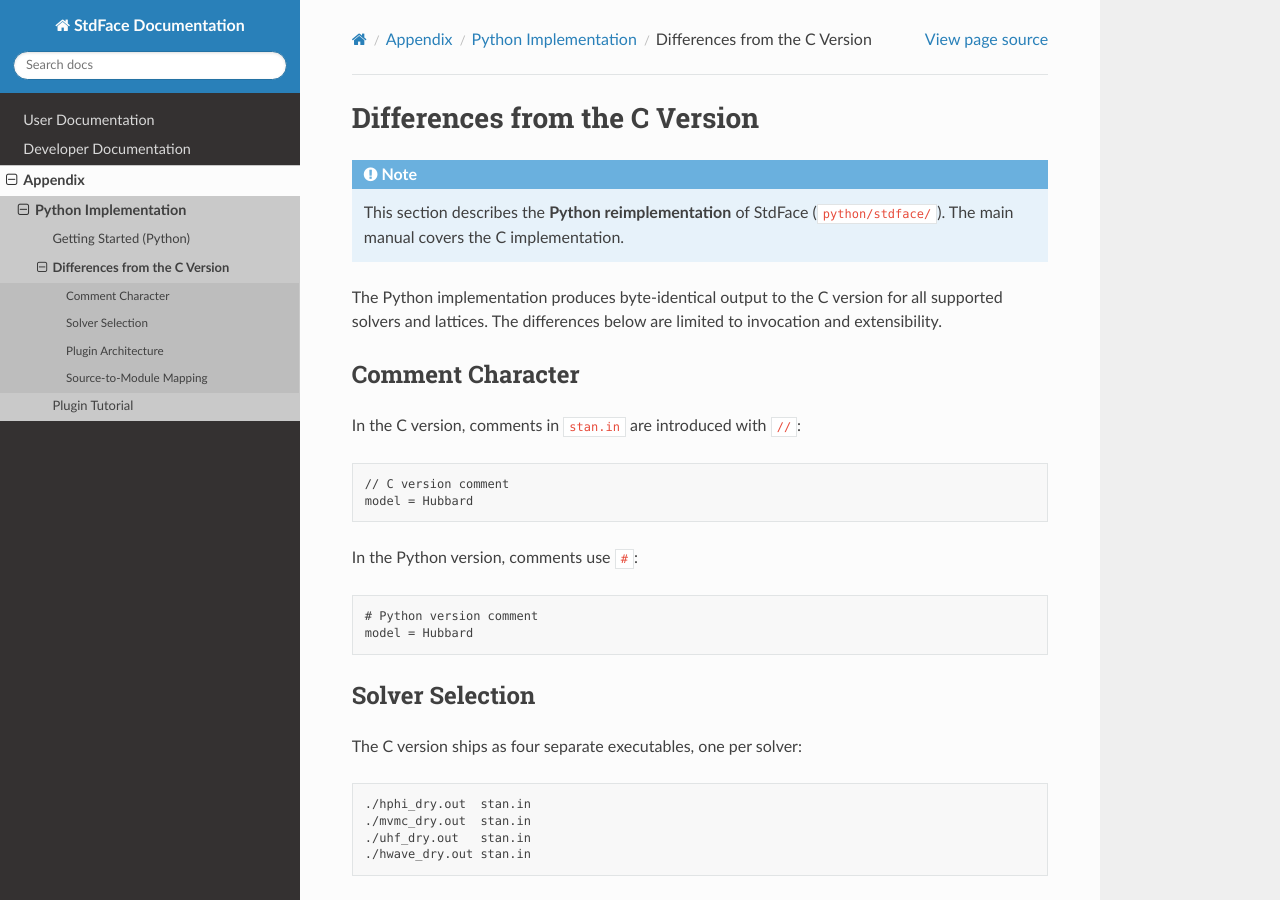
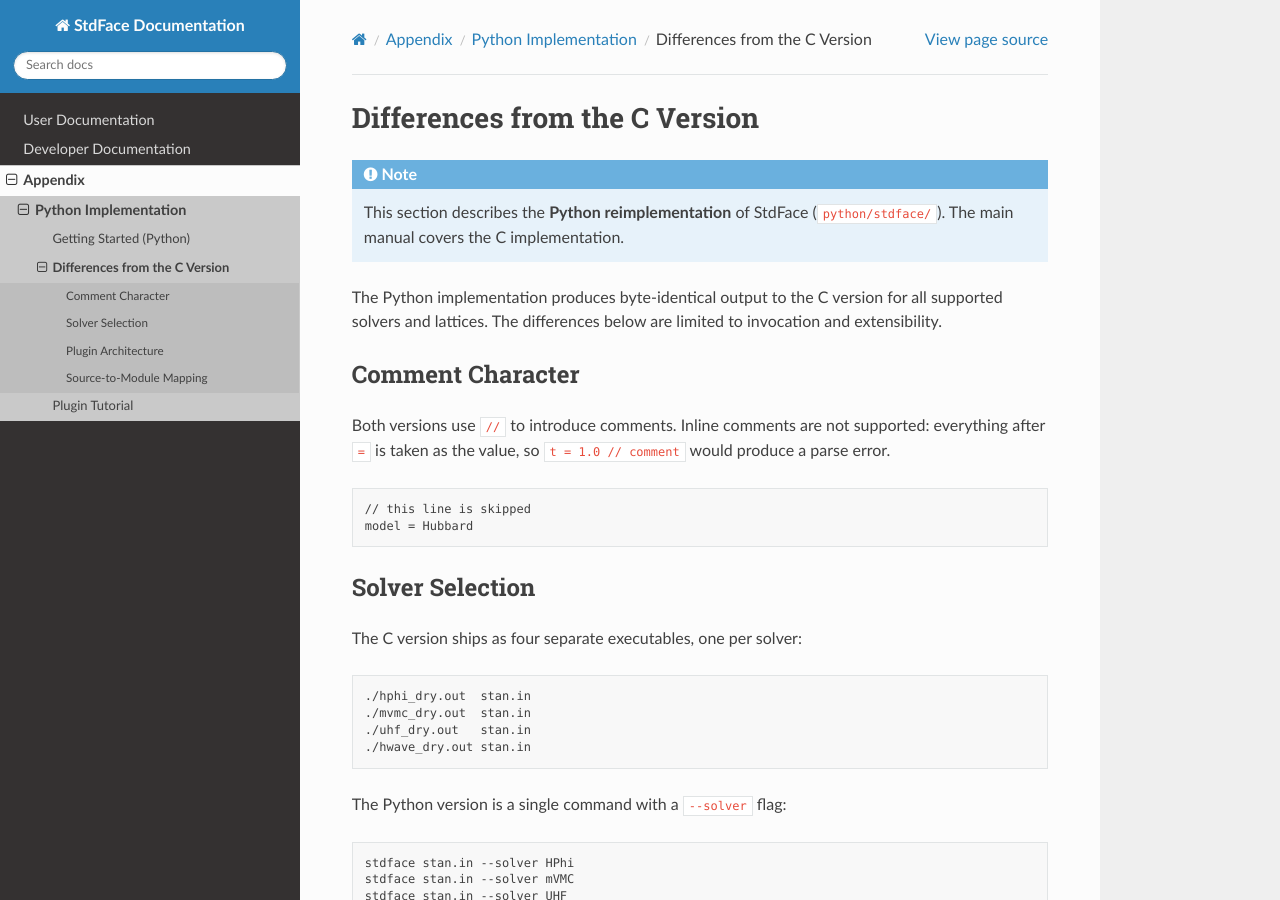
Before and after one commit to issp-center-dev/StdFace, a Sphinx documentation site: the page built from docs/appendix/python/differences.rst, in a window 1280 px wide and 900 px high. Built offline with Sphinx 7.4.7 and the Read the Docs theme 3.1.0, drawn with Linux system fonts in a browser that asks for light colours.

Commit message:
docs: fix Python appendix comment character and add HPhi CLI example
- Correct comment character: both C and Python versions use '//', not '#'
- Add inline comment note: inline comments are not supported
- Add explicit '--solver HPhi' example to getting_started CLI section

Co-Authored-By: Claude Sonnet 4.6 <noreply@anthropic.com>

```diff
--- a/docs/appendix/python/differences.rst
+++ b/docs/appendix/python/differences.rst
@@ -13,18 +13,13 @@ invocation and extensibility.
 Comment Character
 -----------------
 
-In the C version, comments in ``stan.in`` are introduced with ``//``:
+Both versions use ``//`` to introduce comments.  Inline comments are not
+supported: everything after ``=`` is taken as the value, so
+``t = 1.0 // comment`` would produce a parse error.
 
 .. code-block:: text
 
-   // C version comment
-   model = Hubbard
-
-In the Python version, comments use ``#``:
-
-.. code-block:: text
-
-   # Python version comment
+   // this line is skipped
    model = Hubbard
 
 Solver Selection
--- a/docs/appendix/python/getting_started.rst
+++ b/docs/appendix/python/getting_started.rst
@@ -35,6 +35,7 @@ After installation, the ``stdface`` command is available:
 .. code-block:: bash
 
    stdface stan.in                  # default solver (HPhi)
+   stdface stan.in --solver HPhi
    stdface stan.in --solver mVMC
    stdface stan.in --solver UHF
    stdface stan.in --solver HWAVE
```
